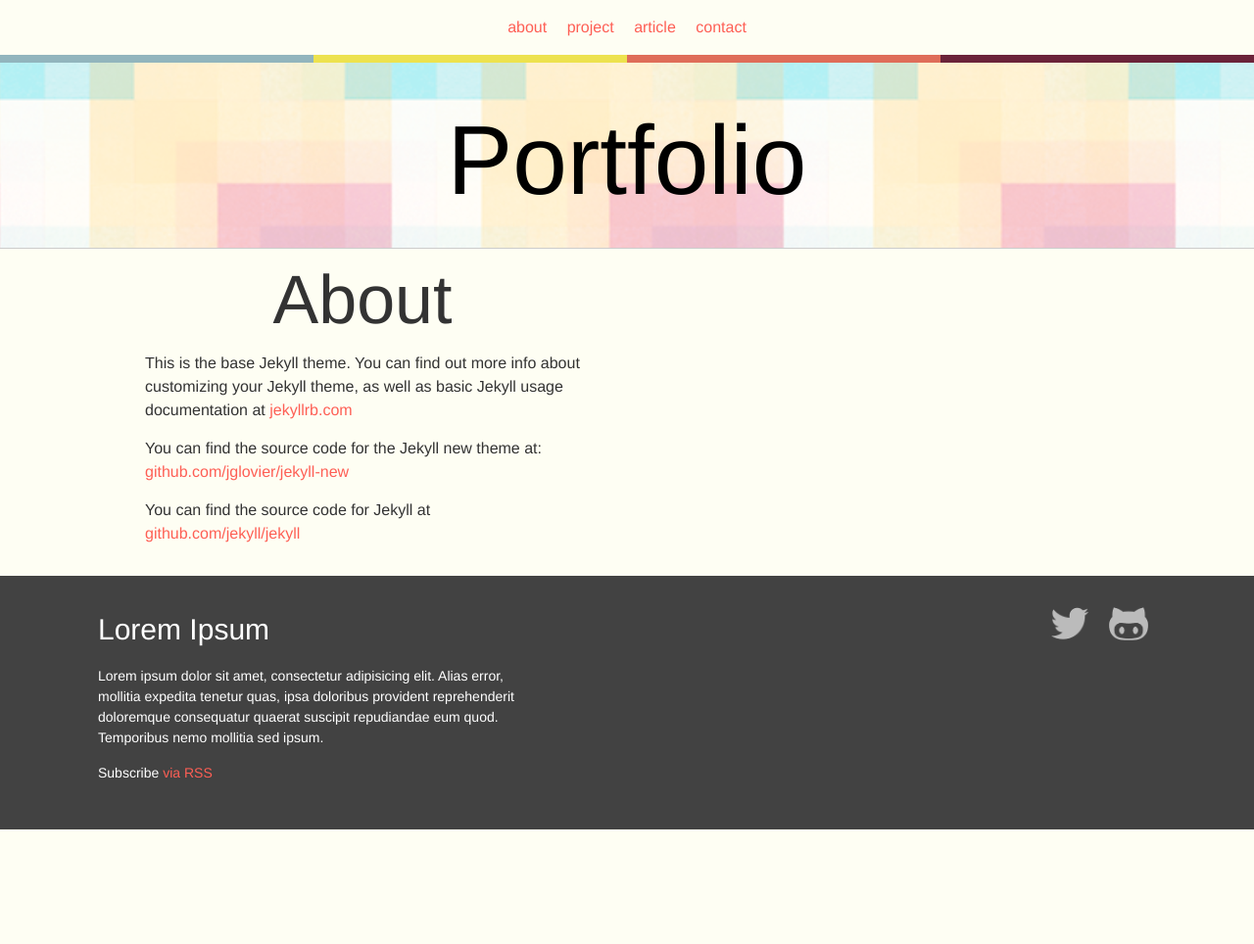
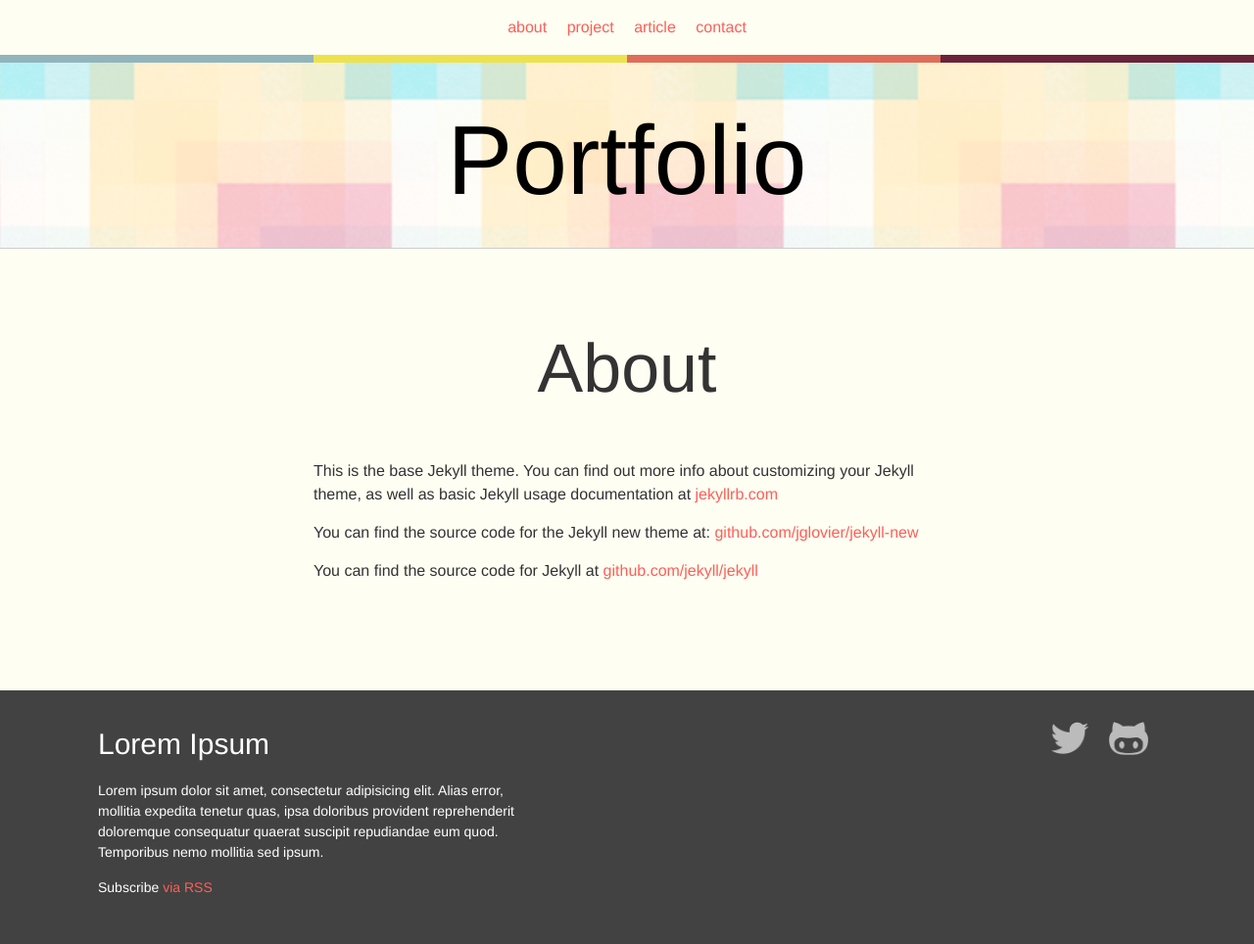
Before and after one commit to edwinchen85/portfolio, a Jekyll site: the page built from about.md, in a window 1280 px wide. Shown: the whole page at 98% size. Built offline with Jekyll 4.4.1, drawn with Linux system fonts in a browser that asks for light colours; before the commit the page ends 900 px from its top, so only the background shows below that.

Commit message:
Replace default page markup with custom markup

```diff
--- a/_layouts/page.html
+++ b/_layouts/page.html
@@ -1,14 +1,11 @@
 ---
 layout: default
 ---
-<div class="post">
-
-  <header class="post-header">
-    <h1 class="post-title">{{ page.title }}</h1>
-  </header>
-
-  <article class="post-content">
-    {{ content }}
-  </article>
-
-</div>
+<article class="site-section site-section-last">
+	<header class="post-header">
+		<h1 class="post-title">{{ page.title }}</h1>
+	</header>
+	<div class="post-body">
+		{{ content }}
+	</div>
+</article>
```
